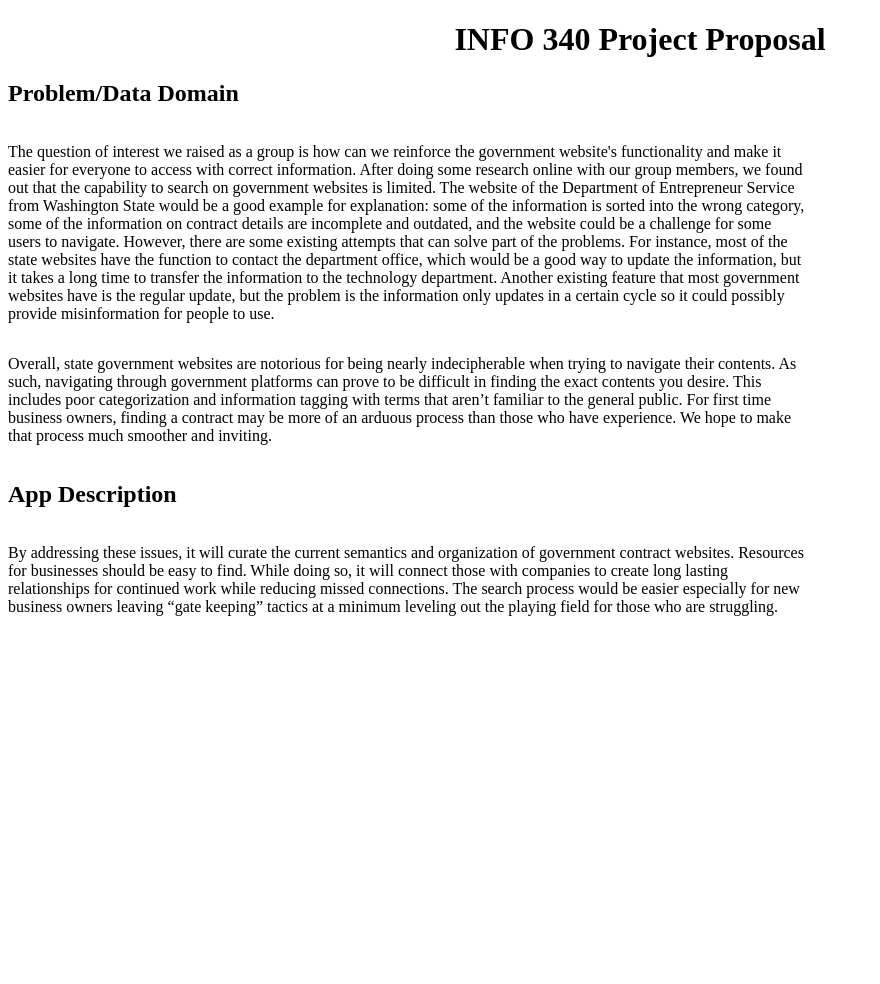
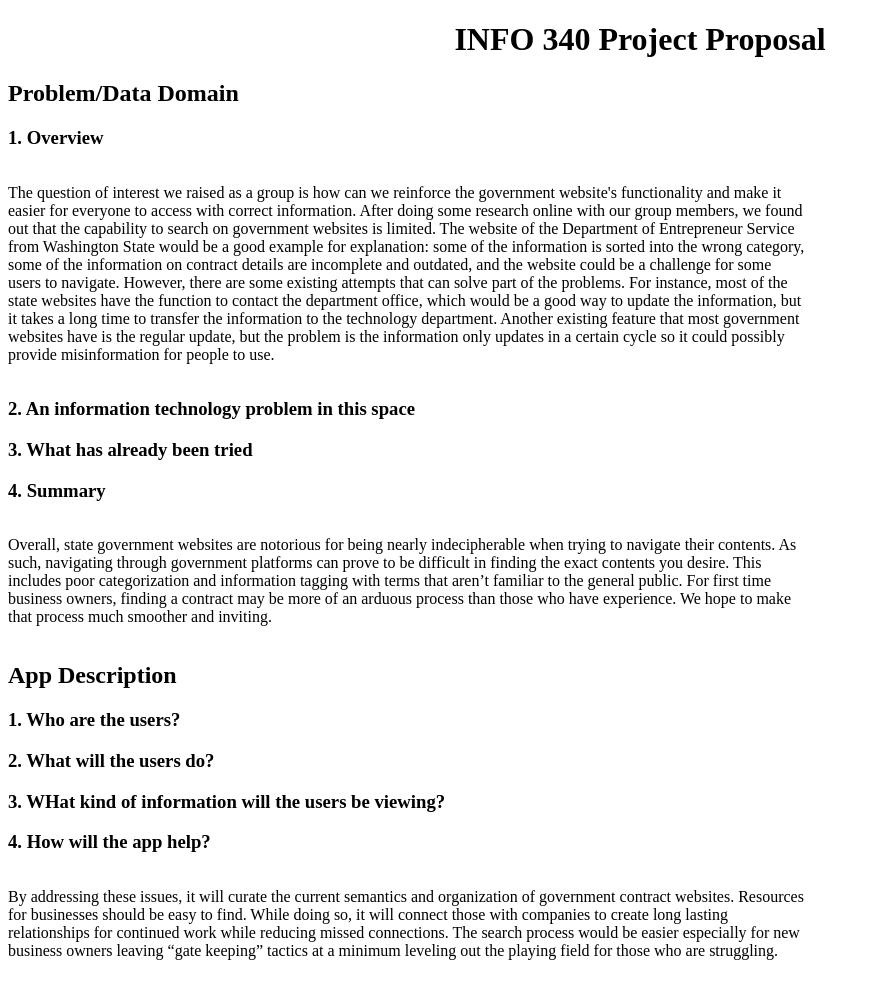
Before and after one commit to info340-su23/project-GConscious, a plain HTML site: page proposal.html in a window 1280 px wide. Shown: the whole page, without its empty margins (0-880 px from the left). Before the commit the page ends 800 px from the top, so only its background shows below. Drawn offline with Linux system fonts and the light colour scheme.

Commit message:
organize the HTML file formatting

```diff
--- a/proposal.html
+++ b/proposal.html
@@ -15,8 +15,14 @@
       <header>
         <h2>Problem/Data Domain</h2>
         <!--Eric's Part-->
+        <h3>1. Overview</h3>
         <p>The question of interest we raised as a group is how can we reinforce the government website's functionality and make it easier for everyone to access with correct information. After doing some research online with our group members, we found out that the capability to search on government websites is limited. The website of the Department of Entrepreneur Service from Washington State would be a good example for explanation: some of the information is sorted into the wrong category, some of the information on contract details are incomplete and outdated, and the website could be a challenge for some users to navigate. However, there are some existing attempts that can solve part of the problems. For instance, most of the state websites have the function to contact the department office, which would be a good way to update the information, but it takes a long time to transfer the information to the technology department. Another existing feature that most government websites have is the regular update, but the problem is the information only updates in a certain cycle so it could possibly provide misinformation for people to use.</p>
+        <!--Eric's Part-->
+        <h3>2. An information technology problem in this space</h3>
+        <!--Samaya's Part-->
+        <h3>3. What has already been tried</h3>
         <!-- Mike's Part -->
+        <h3>4. Summary</h3>
         <p> Overall, state government websites are notorious for being nearly indecipherable when trying to navigate their contents. As such, navigating through government platforms can prove to be difficult in finding the exact contents you desire. This includes poor categorization and information tagging with terms that aren’t familiar to the general public. For first time business owners, finding a contract may be more of an arduous process than those who have experience. We hope to make that process much smoother and inviting.</p>
       </header>
     </section>
@@ -24,7 +30,14 @@
     <section>
       <header>
         <h2>App Description</h2>
-        <!-- 4. Mike's Part -->
+        <!--Samaya's Part-->
+        <h3>1. Who are the users?</h3>
+        <!-- Amrith's Part -->
+        <h3>2. What will the users do?</h3>
+        <!-- Amrith's Part -->
+        <h3>3. WHat kind of information will the users be viewing?</h3>
+        <!-- Mike's Part -->
+        <h3>4. How will the app help?</h3>
         <p>By addressing these issues, it will curate the current semantics and organization of government contract websites. Resources for businesses should be easy to find. While doing so, it will connect those with companies to create long lasting relationships for continued work while reducing missed connections. The search process would be easier especially for new business owners leaving “gate keeping” tactics at a minimum leveling out the playing field for those who are struggling.</p>
       </header>
     </section>
```
